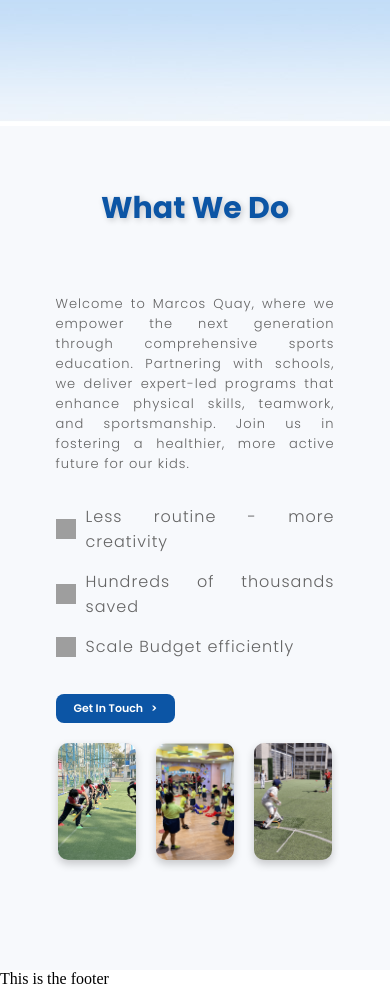
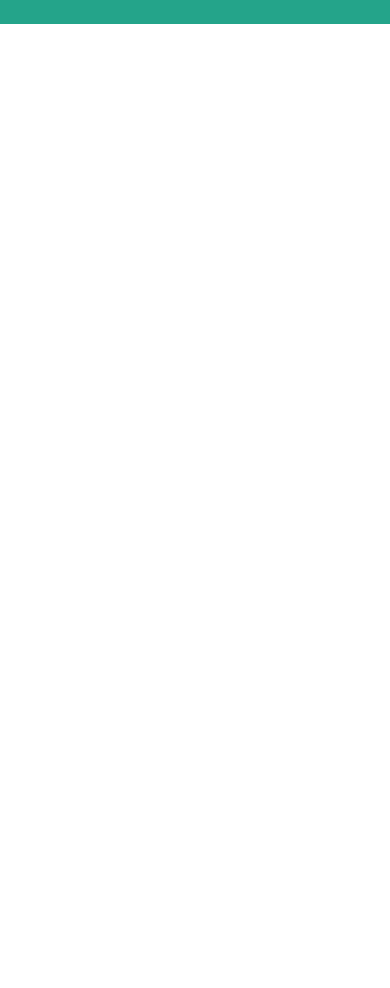
Before and after one commit to shivhub09/MQ-WEBSITE, a React (Vite) app in the folder client/: page / in a window 390 px wide. Shown: the part 820-1808 px from the top of the page. After the commit the page ends 844 px from the top, so only its background shows below. Built offline with nearby package versions, Linux system fonts and the light colour scheme; grey boxes are pictures that could not be loaded.

Commit message:
single scroll added

```diff
--- a/client/src/App.jsx
+++ b/client/src/App.jsx
@@ -25,7 +25,7 @@
           <Route path="/ourOfferings" element={<OfferingsPage></OfferingsPage>}></Route>
         </Routes>
       </Router>
-      <Footer />
+      {/* <Footer /> */}
     </>
 
   )
--- a/client/src/pages/HomePage/HomePage.css
+++ b/client/src/pages/HomePage/HomePage.css
@@ -1,175 +1,54 @@
-/* what we do */
-.what-we-do-container {
-  height: 100vh;
-  width: 100%;
-  display: flex;
-  flex-direction: column;
-  align-items: center;
-  padding: 40px;
-  box-sizing: border-box;
-  background-color: #f7f9fc;
+*{
+  margin: 0;
+  padding: 0;
+  box-sizing:border-box ;
+  -ms-overflow-style: none; /* For Internet Explorer and Edge */
+
 }
 
-.what-we-do-container-title {
-  font-family: "Poppins", system-ui;
-  font-size: 50px;
-  color: #0c55a5;
-  text-shadow: 2px 2px 6px rgba(0, 0, 0, 0.2);
-  font-weight: 700;
-  margin-bottom: 30px;
-  text-align: center;
+*::-webkit-scrollbar{
+  display: none; /* For Chrome, Safari, and Opera */
+
 }
 
-.what-we-do-container-content-box {
-  width: 90%;
-  max-width: 1200px;
-  height: 50%;
-  display: flex;
-  flex-direction: row;
-  justify-content: space-between;
-  align-items: flex-start;
-  margin-top: 20px;
+.container {
+  scroll-snap-type: y mandatory;
+  overflow-y: scroll;
+  height: 100vh;
+  scrollbar-width: none; /* For Firefox */
+  -ms-overflow-style: none; /* For Internet Explorer and Edge */
 }
 
-.what-we-do-container-content {
-  width: 50%;
-  height: 75%;
-  font-family: "Poppins", system-ui;
-  font-weight: 300;
-  font-size: 16px;
-  color: rgb(100, 100, 100);
-  letter-spacing: 1px;
-  display: flex;
-  flex-direction: column;
-  align-items: flex-start;
-  padding-right: 20px;
+.container::-webkit-scrollbar {
+  display: none; /* For Chrome, Safari, and Opera */
 }
 
-.what-we-do-container-content p {
-  margin-bottom: 20px;
-  text-align: justify;
+section{
+  height: 100vh;
+  display: flex;
+  align-items: center;
+  justify-content: center;
+  scroll-snap-align: start;
 }
 
-.what-we-do-container-content ul {
-  padding: 0;
-  margin: 0;
-  list-style-type: none;
+.one{
+  background-color: rgb(36,164,138);
 }
 
-.what-we-do-container-content li {
-  margin: 15px 0;
-  display: flex;
-  align-items: center;
-  text-align: justify;
+.two{
+  background-color: rgb(211,79,79);
+}
+.three{
+  background-color: rgb(36,91,175);
+}
+.fifth{
+  background-color: rgb(19,6,191);
 }
 
-.what-we-do-container-content img {
-  margin-right: 10px;
-  height: 20px;
-  width: 20px;
+.sixth{
+  background-color: rgb(191,64,11);
 }
 
-.getInTouchBtn {
-  margin-top: 20px;
-  padding: 10px 24px;
-  background-color: #0c55a5;
-  color: white;
-  border: none;
-  border-radius: 8px;
-  cursor: pointer;
-  font-family: "Poppins", system-ui;
-  font-size: 14px;
-  font-weight: 600;
-  align-self: flex-start;
-  transition: background-color 0.3s ease, transform 0.2s ease;
+.seventh{
+  background-color: rgb(191,4,191);
 }
-
-.getInTouchBtn:hover {
-  background-color: #d92027;
-  transform: scale(1.05);
-}
-
-.what-we-do-container-images {
-  width: 50%;
-  height: 100%;
-  display: flex;
-  justify-content: space-between;
-  align-items: stretch;
-  box-sizing: border-box;
-}
-
-.what-we-do-container-images img {
-  width: 30%;
-  height: 100%;
-  object-fit: cover;
-  border-radius: 10px;
-  box-shadow: 0 4px 8px rgba(0, 0, 0, 0.2);
-  transition: transform 0.3s ease, box-shadow 0.3s ease;
-}
-
-.what-we-do-container-images img:hover {
-  transform: scale(1.05);
-  box-shadow: 0 6px 12px rgba(0, 0, 0, 0.3);
-}
-
-/* Responsive Styles */
-@media (max-width: 768px) {
-  .what-we-do-container-content-box {
-    flex-direction: column;
-    align-items: center;
-    height: auto;
-  }
-
-  .what-we-do-container-content {
-    width: 100%;
-    padding-right: 0;
-    text-align: center;
-    margin-bottom: 20px;
-  }
-
-  .what-we-do-container-content p {
-    margin-bottom: 15px;
-    font-size: 14px;
-  }
-
-  .what-we-do-container-images {
-    width: 100%;
-    flex-direction: row; /* Images stay in a row */
-    justify-content: center;
-    margin-bottom: 20px;
-  }
-
-  .what-we-do-container-images img {
-    width: 30%; /* Reduce the image width */
-    height: auto; /* Keep height auto */
-    margin: 0 10px; /* Add some spacing between images */
-  }
-
-  .getInTouchBtn {
-    font-size: 12px;
-    padding: 8px 20px;
-  }
-
-  .what-we-do-container-title {
-    font-size: 36px;
-  }
-}
-
-@media (max-width: 480px) {
-  .what-we-do-container-title {
-    font-size: 30px;
-  }
-
-  .what-we-do-container-content p {
-    font-size: 13px;
-  }
-
-  .getInTouchBtn {
-    font-size: 11px;
-    padding: 6px 18px;
-  }
-
-  .what-we-do-container-images img {
-    width: 28%; /* Slightly smaller on very small screens */
-  }
-}
--- a/client/src/pages/HomePage/HomePage.jsx
+++ b/client/src/pages/HomePage/HomePage.jsx
@@ -1,5 +1,4 @@
 import React from 'react';
-import HomeImage from './components/images/Website Home2.jpg';
 import HomePage1 from './components/images/About-Us-1.png';
 import HomePage2 from './components/images/About-Us-2.png';
 import HomePage3 from './components/images/About-Us-3.png';
@@ -7,41 +6,38 @@
 
 const HomePage = () => {
   return (
-    <div>
-      <div className="homePage-container">
-          <img src={HomeImage} alt="Home" />
-      </div>
+    <div class="container">
 
-      <div className="what-we-do-container">
-        <h1 className="what-we-do-container-title">What We Do</h1>
-        <div className="what-we-do-container-content-box">
-          <div className="what-we-do-container-content">
-            <p>
-              Welcome to Marcos Quay, where we empower the next generation through comprehensive sports education. Partnering with schools, we deliver expert-led programs that enhance physical skills, teamwork, and sportsmanship. Join us in fostering a healthier, more active future for our kids.
-            </p>
-
-            <ul className="content-list-items">
-              <li><img src="https://cdn-icons-png.flaticon.com/512/1828/1828640.png" alt="Icon" /> Less routine - more creativity</li>
-              <li><img src="https://cdn-icons-png.flaticon.com/512/1828/1828640.png" alt="Icon" /> Hundreds of thousands saved</li>
-              <li><img src="https://cdn-icons-png.flaticon.com/512/1828/1828640.png" alt="Icon" /> Scale Budget efficiently</li>
-            </ul>
-
-            <input type="button" className='getInTouchBtn' value="Get In Touch   >" />
-          </div>
-          <div className="what-we-do-container-images">
-
-            <img src={HomePage1} alt="Description of Image" />
-            <img src={HomePage2} alt="Description of Image" />
-            <img src={HomePage3} alt="Description of Image" />
-          </div>
-        </div>
-      </div>
+        <section class="one">
+            <h1>first page</h1>
+        </section>
 
 
+        <section class="two">
+            <h1>first page</h1>
+        </section>
 
 
+        <section class="three">
+            <h1>first page</h1>
+        </section>
 
 
+        <section class="fourth">
+            <h1>first page</h1>
+        </section>
+
+        <section class="fifth">
+            <h1>first page</h1>
+        </section>
+
+        <section class="sixth">
+            <h1>first page</h1>
+        </section>
+
+        <section class="seventh">
+            <h1>first page</h1>
+        </section>
     </div>
   );
 }
--- a/client/src/utils/Navbar/Navbar.css
+++ b/client/src/utils/Navbar/Navbar.css
@@ -1,7 +1,7 @@
 html, body {
   margin: 0;
   padding: 0;
-  overflow-x: hidden; /* Prevent horizontal scroll */
+  overflow-x: hidden;
 }
 
 .navbar-container {
@@ -12,11 +12,11 @@
   background-color: white;
   box-shadow: 0px 2px 4px rgba(0, 0, 0, 0.1);
   font-family: 'Roboto', 'Helvetica', 'Arial', sans-serif;
-  /* position: fixed; Fix the navbar to the top */
+  position: fixed;
   top: 0;
   left: 0;
   width: 100%;
-  z-index: 1000; /* Ensure it's above other content */
+  z-index: 1000;
 }
 
 .logo-container {
```
